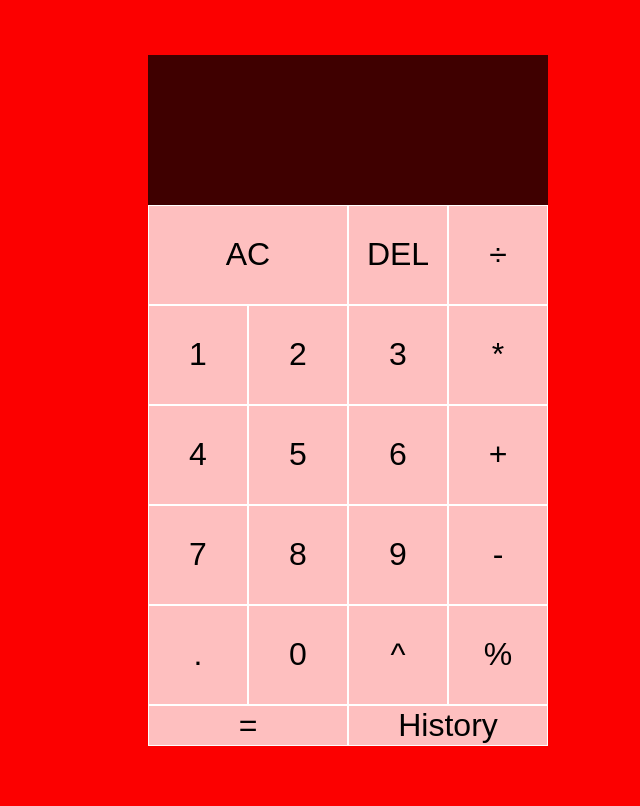
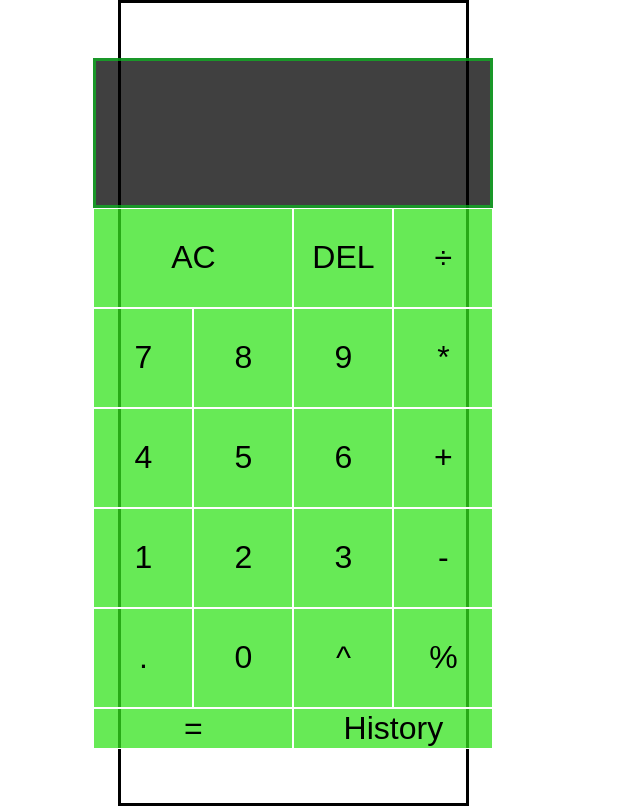
Before and after one commit to MatejKrenzel/kalkulacka, a plain HTML site: page index.html in a window 1280 px wide. Shown: the whole page, without its empty margins (292-932 px from the left). Drawn offline with Linux system fonts and the light colour scheme.

Commit message:
CALCULATOR-DONE

```diff
--- a/index.html
+++ b/index.html
@@ -17,17 +17,17 @@
       <button id="data-all-clear" class="span-two">AC</button>
       <button id="data-delete">DEL</button>
       <button class="data-operation">÷</button>
-      <button class="data-number">1</button>
-      <button class="data-number">2</button>
-      <button class="data-number">3</button>
+      <button class="data-number">7</button>
+      <button class="data-number">8</button>
+      <button class="data-number">9</button>
       <button class="data-operation">*</button>
       <button class="data-number">4</button>
       <button class="data-number">5</button>
       <button class="data-number">6</button>
       <button class="data-operation">+</button>
-      <button class="data-number">7</button>
-      <button class="data-number">8</button>
-      <button class="data-number">9</button>
+      <button class="data-number">1</button>
+      <button class="data-number">2</button>
+      <button class="data-number">3</button>
       <button class="data-operation">-</button>
       <button class="data-number">.</button>
       <button class="data-number">0</button>
--- a/style.css
+++ b/style.css
@@ -8,7 +8,7 @@
 body {
   padding: 0;
   margin: 0;
-  background-color: #fc0000;
+  background-color: #ffffff;
 
 }
 
@@ -17,6 +17,12 @@ body {
   justify-content: center;
   align-content: center;
   min-height: 100vh;
+ border-radius: ;
+ border: solid;
+ border-color: black;
+width: 27%;
+position: relative;
+left: 32%;
   grid-template-columns: repeat(4, 100px);
   grid-template-rows: minmax(150px, auto) repeat(5, 100px);
 }
@@ -26,15 +32,19 @@ body {
   font-size: 2rem;
   border: 1px solid white;
   outline: none;
-  background-color: rgba(255, 255, 255, 0.75);
+  background-color: rgba(53, 227, 30, 0.75);
+
 }
 
 .calculator-grid>button:hover {
-  background-color: rgba(255, 255, 255, .9);
+  background-color: rgba(0, 0, 0, 0.9);
+  color: white;
 }
 
 .span-two {
   grid-column: span 2;
+
+
 }
 
 .output {
@@ -47,6 +57,8 @@ body {
   padding: 10px;
   word-wrap: break-word;
   word-break: break-all;
+  border: solid;
+  border-color: rgba(8, 195, 30, 0.666);
 }
 
 .output .previous-operand {
@@ -60,6 +72,7 @@ body {
 }
 #history {
     display: none;
+    color: green;
   }
 
   #history.show {
@@ -71,4 +84,5 @@ body {
     background-color: white;
     border: 1px solid black;
     z-index: 999;
+
   }
```
